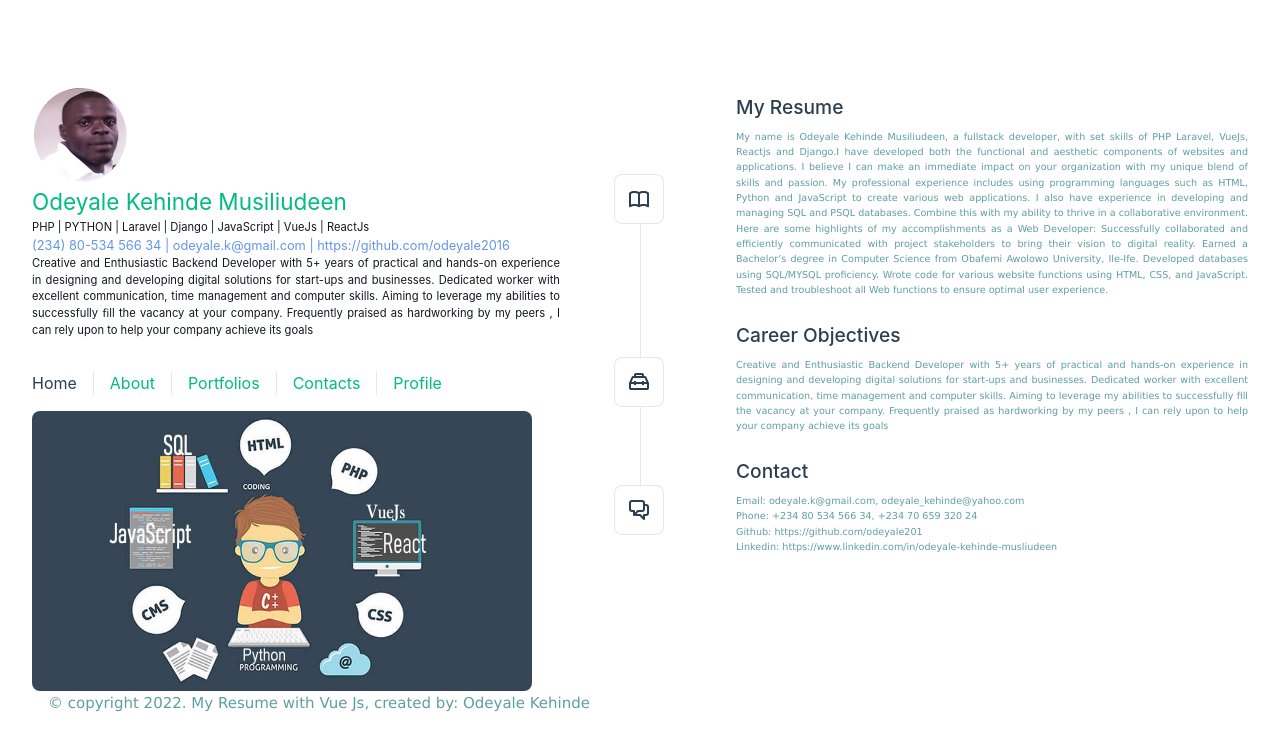
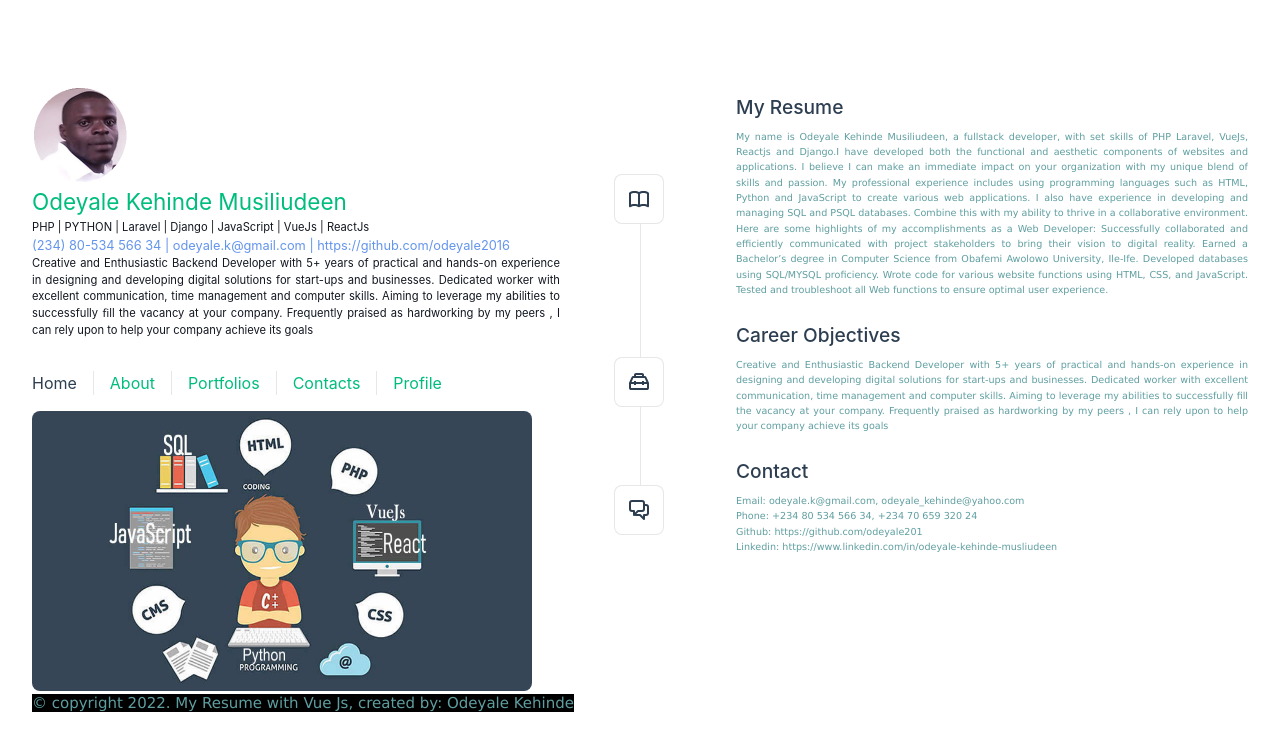
Before and after one commit to odeyale2016/my-resume, a Vue app: page / in a window 1280 px wide. Shown: the top 750 px of the page. Built offline with nearby package versions, Linux system fonts and the light colour scheme.

Commit message:
footer adjustment

```diff
--- a/src/components/TheFooter.vue
+++ b/src/components/TheFooter.vue
@@ -43,8 +43,10 @@
     font-family: Verdana, Geneva, Tahoma, sans-serif;
   color: cadetblue;
     margin-top: 5rem;
-    margin-left: 1rem;
+
     text-align: center;
+
+    background-color: black;
 
   }
   </style>
```
